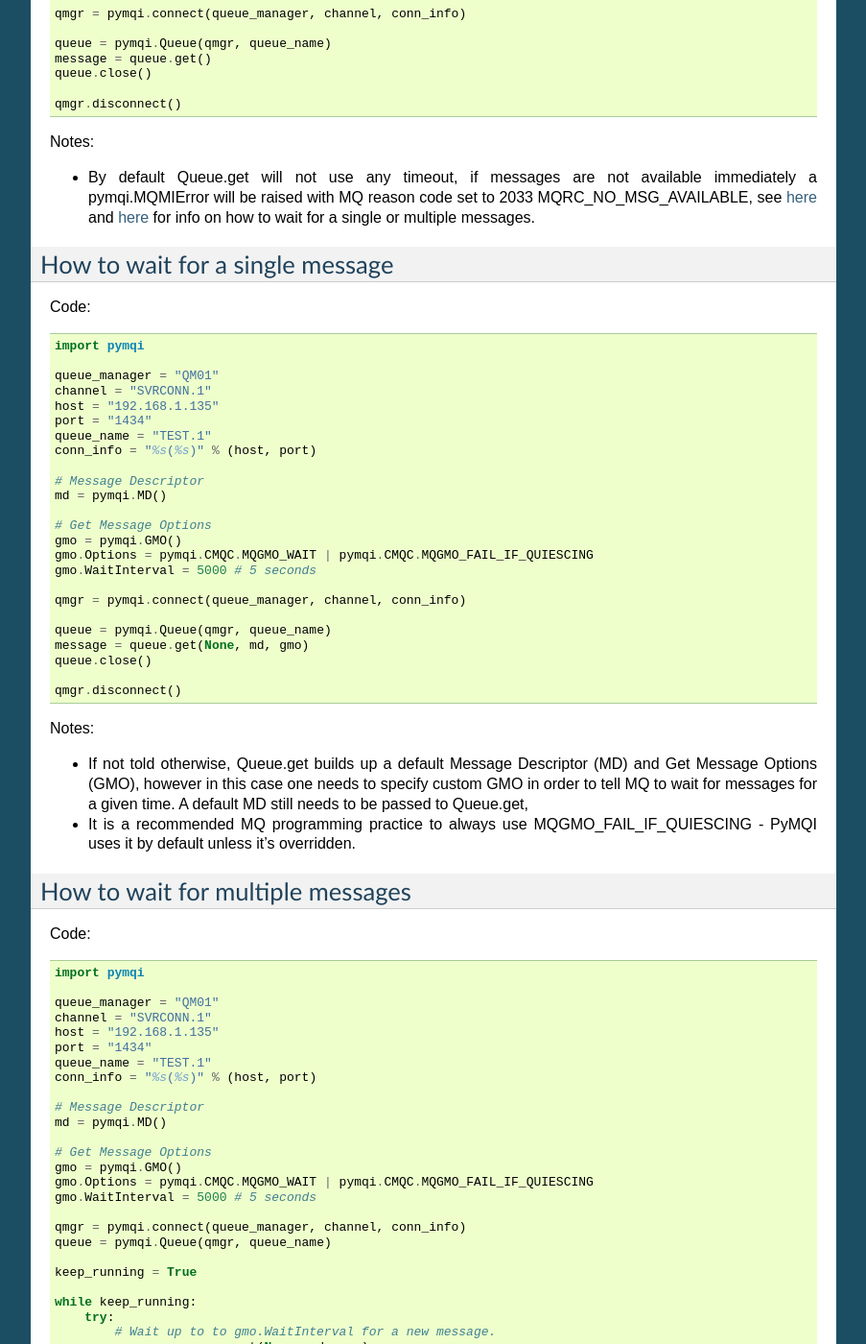
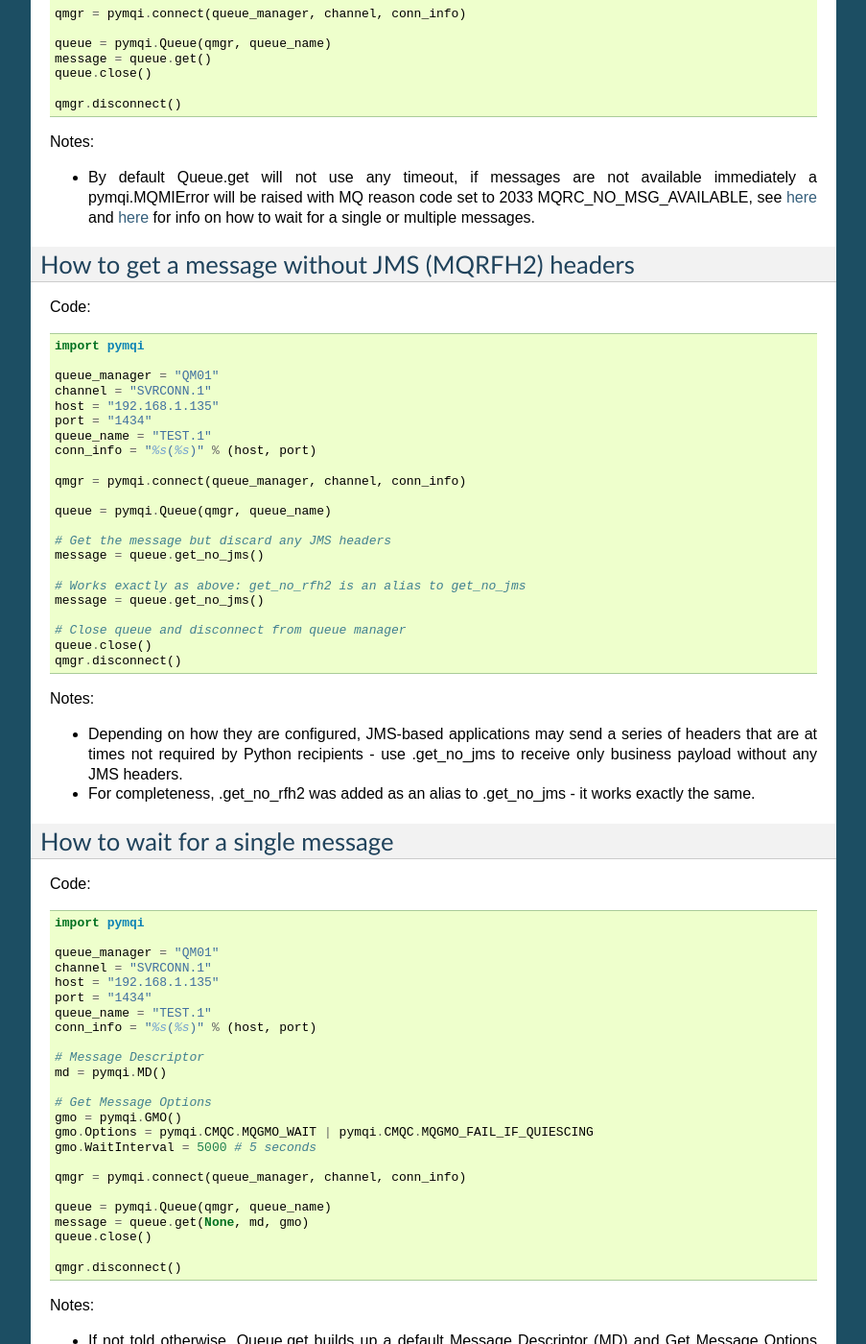
Before and after one commit to dsuch/pymqi, a Sphinx documentation site: the page built from docs/examples.rst, in a window 1280 px wide and 1400 px high, scrolled down 1786 px. Shown: the whole window at 96% size, without its empty margins (198-1101 px from the left). Built offline with Sphinx 7.4.7, drawn with Linux system fonts in a browser that asks for light colours; some of the changed text lies outside the part shown.

Commit message:
GH #96 - Added .get_no_jms.

```diff
--- a/docs/examples.rst
+++ b/docs/examples.rst
@@ -121,6 +121,43 @@ Notes:
   immediately a pymqi.MQMIError will be raised with MQ reason code set to
   2033 MQRC_NO_MSG_AVAILABLE, see :ref:`here <wait_single_message>`
   and :ref:`here <wait_multiple_messages>` for info on how to wait for a single or multiple messages.
+
+=================================================
+How to get a message without JMS (MQRFH2) headers
+=================================================
+
+Code::
+
+    import pymqi
+
+    queue_manager = "QM01"
+    channel = "SVRCONN.1"
+    host = "192.168.1.135"
+    port = "1434"
+    queue_name = "TEST.1"
+    conn_info = "%s(%s)" % (host, port)
+
+    qmgr = pymqi.connect(queue_manager, channel, conn_info)
+
+    queue = pymqi.Queue(qmgr, queue_name)
+
+    # Get the message but discard any JMS headers
+    message = queue.get_no_jms()
+
+    # Works exactly as above: get_no_rfh2 is an alias to get_no_jms
+    message = queue.get_no_jms()
+
+    # Close queue and disconnect from queue manager
+    queue.close()
+    qmgr.disconnect()
+
+Notes:
+
+* Depending on how they are configured, JMS-based applications may send a series of headers
+  that are at times not required by Python recipients - use .get_no_jms to receive only
+  business payload without any JMS headers.
+
+* For completeness, .get_no_rfh2 was added as an alias to .get_no_jms - it works exactly the same.
 
 .. _wait_single_message:
 
```
Also changed, not shown: 1 other file.
